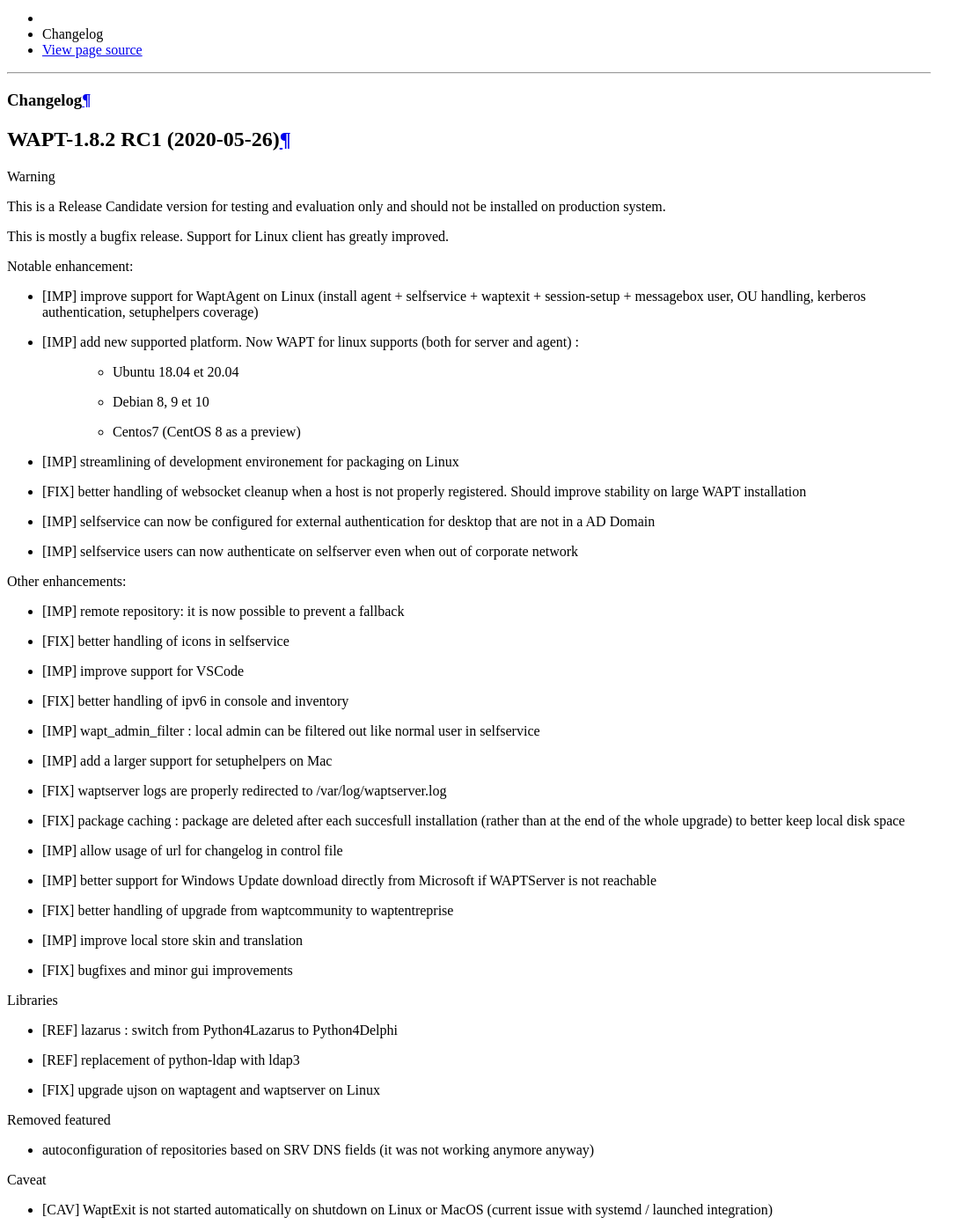
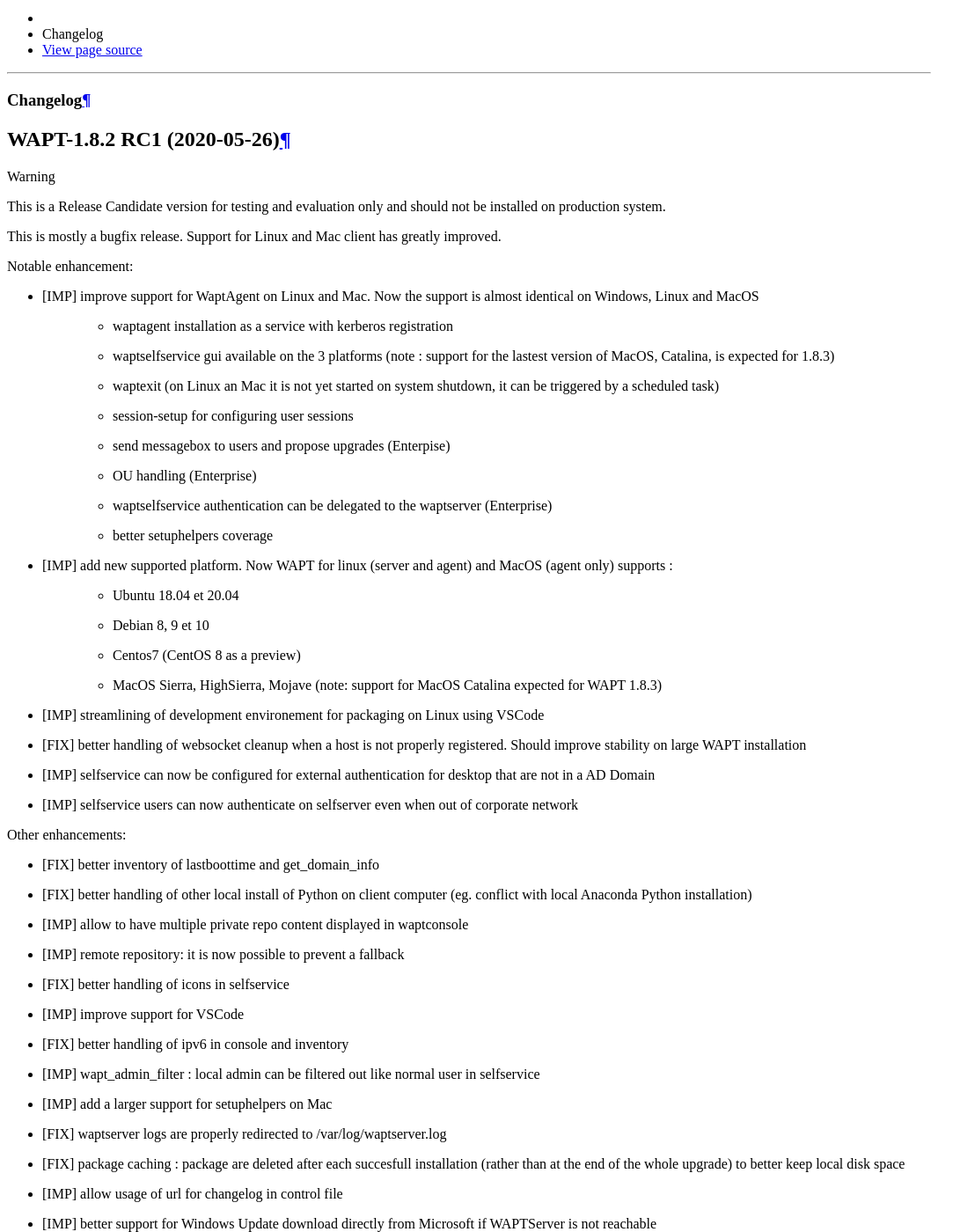
Before and after one commit to tranquilit/WAPT-Documentation, a Sphinx documentation site: the page built from source/wapt-changelog.rst, in a window 1280 px wide and 1400 px high, scrolled down 4007 px. Shown: the whole window at 88% size, without its empty margins (0-1083 px from the left). Built offline with Sphinx 7.4.7 and the Read the Docs theme 2.0.0, drawn with Linux system fonts in a browser that asks for light colours.

Commit message:
updated changelog before RC1

```diff
--- a/source/wapt-changelog.rst
+++ b/source/wapt-changelog.rst
@@ -19,13 +19,29 @@
    This is a Release Candidate version for testing and evaluation only and
    should not be installed on production system.
 
-This is mostly a bugfix release. Support for Linux client has greatly improved.
+This is mostly a bugfix release. Support for Linux and Mac client has greatly improved.
 
 Notable enhancement:
 
-* [IMP] improve support for WaptAgent on Linux (install agent + selfservice + waptexit + session-setup + messagebox user, OU handling, kerberos authentication, setuphelpers coverage)
-
-* [IMP] add new supported platform. Now WAPT for linux supports (both for server and agent) :
+* [IMP] improve support for WaptAgent on Linux and Mac. Now the support is almost identical on Windows, Linux and MacOS
+
+    * waptagent installation as a service with kerberos registration
+
+    * waptselfservice gui available on the 3 platforms (note : support for the lastest version of MacOS, Catalina, is expected for 1.8.3)
+
+    * waptexit (on Linux an Mac it is not yet started on system shutdown, it can be triggered by a scheduled task)
+
+    * session-setup for configuring user sessions
+
+    * send messagebox to users and propose upgrades (Enterpise)
+
+    * OU handling (Enterprise)
+
+    * waptselfservice authentication can be delegated to the waptserver (Enterprise)
+
+    * better setuphelpers coverage
+
+* [IMP] add new supported platform. Now WAPT for linux (server and agent) and MacOS (agent only) supports :
 
     * Ubuntu 18.04  et 20.04
 
@@ -33,7 +49,9 @@
 
     * Centos7 (CentOS 8 as a preview)
 
-* [IMP] streamlining of development environement for packaging on Linux
+    * MacOS Sierra, HighSierra, Mojave (note: support for MacOS Catalina expected for WAPT 1.8.3)
+
+* [IMP] streamlining of development environement for packaging on Linux using VSCode
 
 * [FIX] better handling of websocket cleanup when a host is not properly registered. Should improve stability on large WAPT installation
 
@@ -42,6 +60,12 @@
 * [IMP] selfservice users can now authenticate on selfserver even when out of corporate network
 
 Other enhancements:
+
+* [FIX] better inventory of lastboottime and get_domain_info
+
+* [FIX] better handling of other local install of Python on client computer (eg. conflict with local Anaconda Python installation)
+
+* [IMP] allow to have multiple private repo content displayed in waptconsole
 
 * [IMP] remote repository: it is now possible to prevent a fallback
 
```
